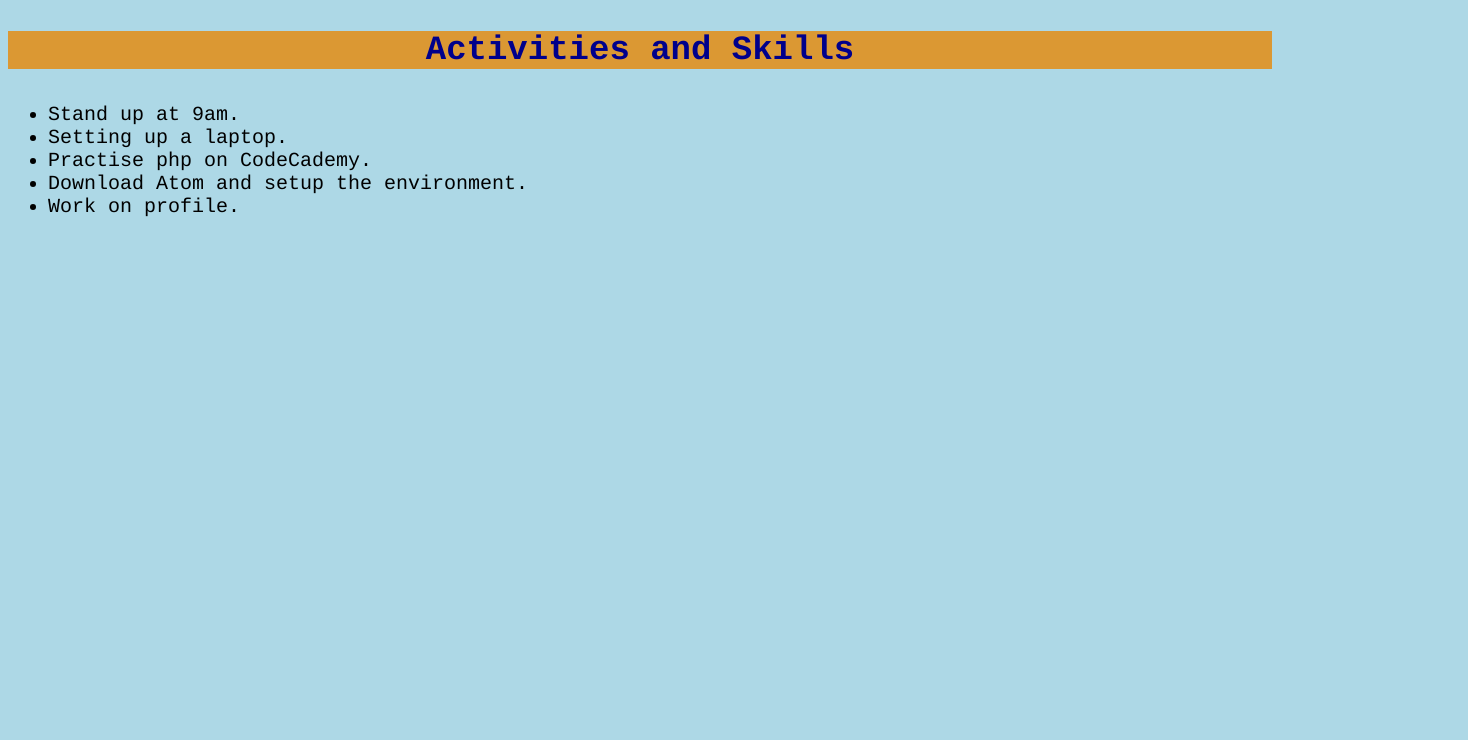
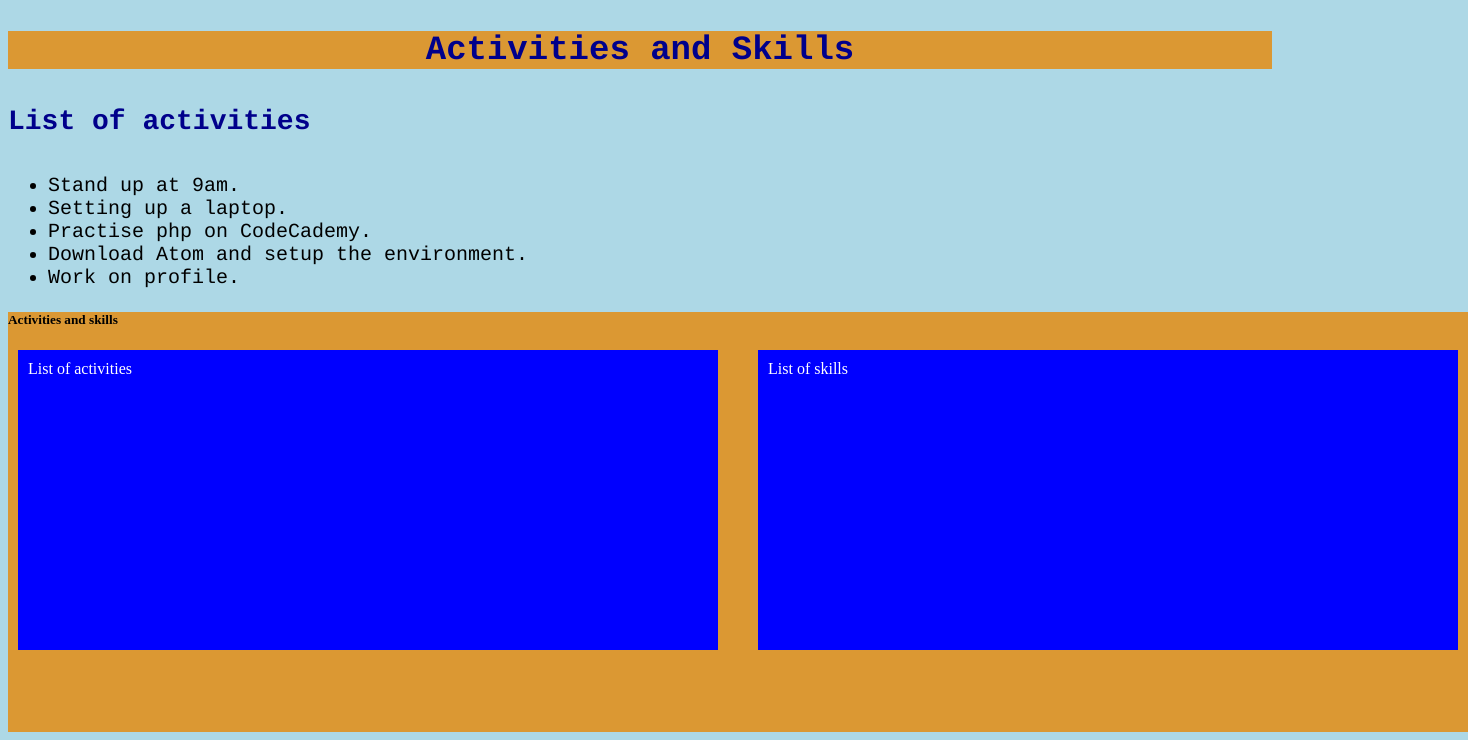
Before and after one commit to NikGeorgiev/Portfolio-page, a plain HTML site: page index.html in a window 1280 px wide. Shown: the part 736-1476 px from the top of the page, 1468 px wide, since content can reach past the window. Before the commit the page ends 974 px from the top, so only its background shows below. Drawn offline with Linux system fonts and the light colour scheme.

Commit message:
Added a big box and two separate empty containers side by side

```diff
--- a/index.html
+++ b/index.html
@@ -27,6 +27,7 @@ In my free time I enjoy taking care of myself like going to the gym, cook health
 and play sports like football and volleyball. I have a strong passion for cars
 and fitness and health. </p>
     <h3>Activities and Skills</h3>
+    <h4>List of activities</h4>
     <ul>
       <li>Stand up at 9am.</li>
       <li>Setting up a laptop.</li>
@@ -34,5 +35,20 @@ and fitness and health. </p>
       <li>Download Atom and setup the environment.</li>
       <li>Work on profile.</li>
     </ul>
+    <div class="square">
+      <div class="bigbox">
+        <h5>Activities and skills</h5>
+        <div class="square1">
+          List of activities
+          </div>
+          <div class="square2">
+            List of skills
+
+          </div>
+
+        </div>
+
+      </div>
+    </div>
   </body>
 </html>
--- a/style.css
+++ b/style.css
@@ -34,8 +34,39 @@ h3 {
   font-family: courier;
   font-size: 34px;
 }
+h4 {
+  color: darkblue;
+  text-align: left;
+  font-style: normal;
+  font-family: courier;
+  font-size: 28px;
+}
 ul {
   text-align: left;
   font-family: courier;
   font-size: 20px;
 }
+.bigbox{
+  width: 1460px;
+  height: 420px;
+  padding: -40px;
+  background-color: #db9833;
+}
+.square1{
+  width: 680px;
+  height: 280px;
+  background-color: blue;
+  margin-top: 10px;
+  margin-left: 10px;
+  color: white;
+  padding: 10px;
+}
+.square2{
+  width: 680px;
+  height: 280px;
+  background-color: blue;
+  margin-top: -300px;
+  margin-left: 750px;
+  color: white;
+  padding: 10px;
+}
```
